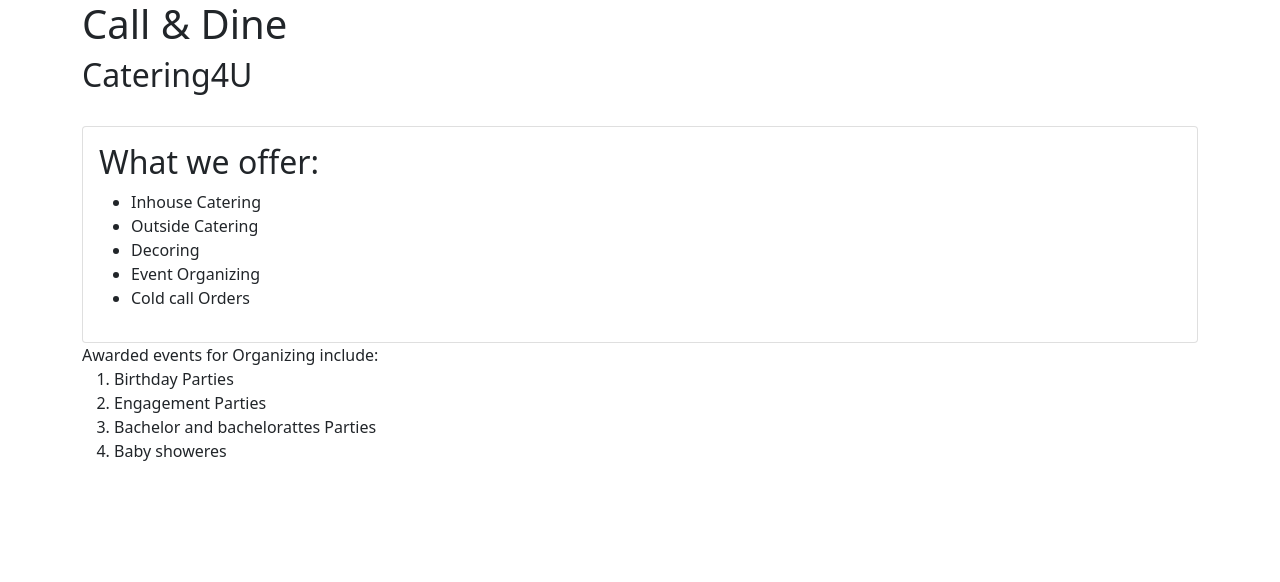
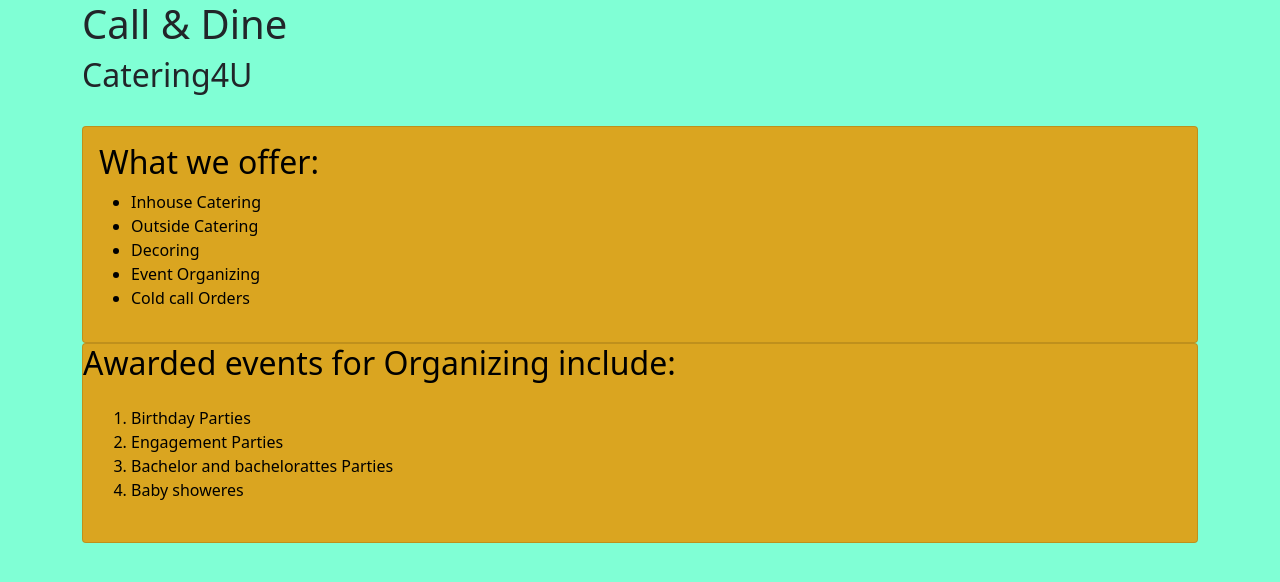
Before and after one commit to Noel-Xmax/Bootstrap, a plain HTML site: page index.html in a window 1280 px wide. Drawn offline with nearby package versions, Linux system fonts and the light colour scheme.

Commit message:
added cards

```diff
--- a/CSS/Style.css
+++ b/CSS/Style.css
@@ -1,3 +1,7 @@
 body{
-  background-color: aquamarine;
+  background-color: hsl(160, 100%, 75%);
 }
+.card{
+  color: black;
+  background-color:goldenrod
+}
--- a/index.html
+++ b/index.html
@@ -3,7 +3,7 @@
 <head>
   <link href="https://cdn.jsdelivr.net/npm/bootstrap@5.0.0-beta2/dist/css/bootstrap.min.css" rel="stylesheet" integrity="sha384-BmbxuPwQa2lc/FVzBcNJ7UAyJxM6wuqIj61tLrc4wSX0szH/Ev+nYRRuWlolflfl" crossorigin="anonymous">
   <script src="https://cdn.jsdelivr.net/npm/bootstrap@5.0.0-beta2/dist/js/bootstrap.bundle.min.js" integrity="sha384-b5kHyXgcpbZJO/tY9Ul7kGkf1S0CWuKcCD38l8YkeH8z8QjE0GmW1gYU5S9FOnJ0" crossorigin="anonymous"></script><link  rel="styleshee" href="CSS/style.css" type="text/css">
-  <link ref="stylesheet" href="CSS.Style.css" type="text/css">
+  <link rel="stylesheet" href="CSS/style.css" type="text/css">
   <title>Catering Expo</title>
 </head>
 <body>
@@ -26,15 +26,20 @@
       </div>
     </div>
       </ul>
-
-    <p2> Awarded events  for Organizing include:</p2>
+    <div class="card">
+      <div class= "card-title">
+        <h2> Awarded events  for Organizing include:</h2>
+          <div class= "card-body">
             <ol>
-        <div class="card-dody">
               <li>Birthday Parties</li>
               <li>Engagement Parties</li>
               <li>Bachelor and bachelorattes Parties</li>
               <li>Baby showeres</li>
             </ol>
+          </div>
+        <div>
+      <div>
+      </body>
     </div>
   </div>
 
```
Lines whose indentation alone changed are shown as unchanged.
